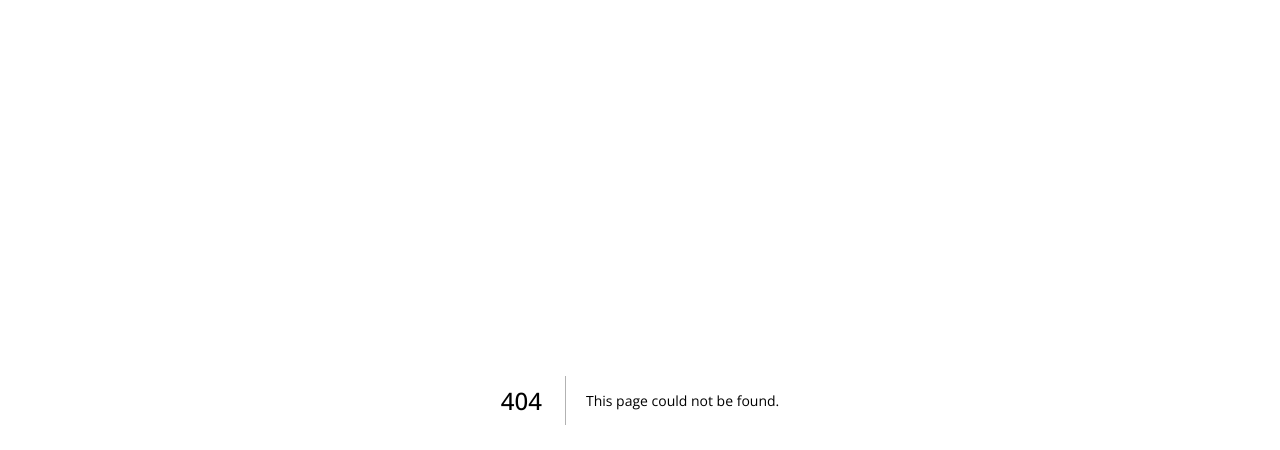
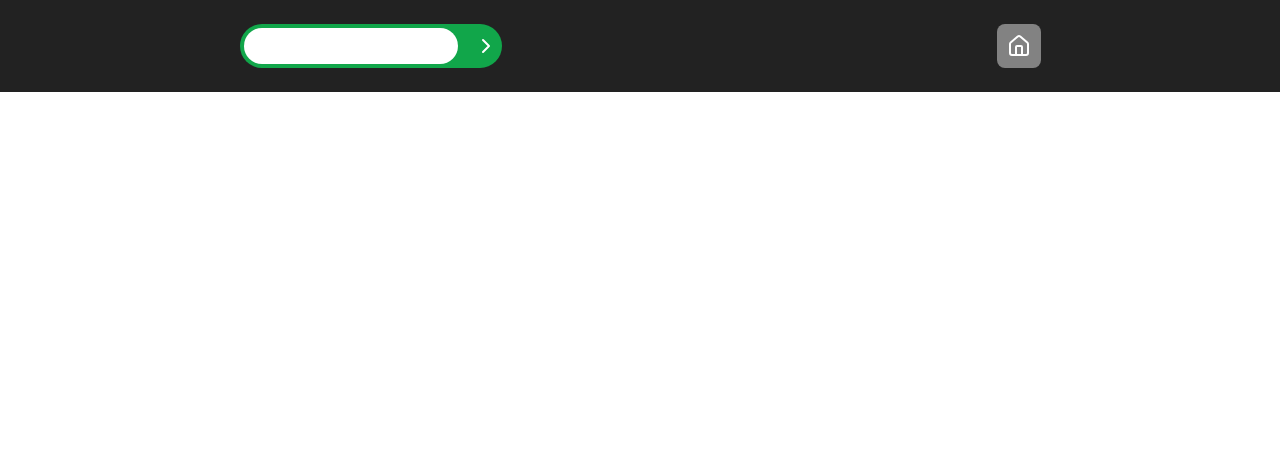
Before and after one commit to Kaiki098/ifconecta, a Next.js app: page /projects in a window 1280 px wide. Before the commit this address had no page. Shown: the top 450 px of the page. Built offline with nearby package versions, Linux system fonts and the light colour scheme.

Commit message:
add: implement SearchInput component and integrate into ProjectsPage

```diff
--- /dev/null
+++ b/src/app/components/SearchInput/SearchInput.tsx
@@ -0,0 +1,11 @@
+import { ChevronRight } from "lucide-react";
+import styles from "./style.module.css";
+
+export default function SearchInput() {
+  return (
+    <div className={styles.inputContainer}>
+      <input type="search" />
+      <ChevronRight className={styles.chevron} />
+    </div>
+  );
+}
--- /dev/null
+++ b/src/app/components/SearchInput/style.module.css
@@ -0,0 +1,23 @@
+.inputContainer {
+    padding: 0.25em;
+    background-color: var(--green-700);
+    border-radius: 1.6em;
+    display: flex;
+    align-items: center;
+    gap: 1em;
+}
+
+.inputContainer input {
+    border-radius: 1.6em;
+    border-color: transparent;
+    height: 100%;
+    padding: 0.25em;
+}
+
+.inputContainer input:focus {
+    outline: none;
+}
+
+.chevron {
+    color: var(--white-900);
+}
--- /dev/null
+++ b/src/app/projects/page.module.css
@@ -0,0 +1,7 @@
+.topBar {
+    display: flex;
+    gap: 1em;
+    background-color: var(--black-800);
+    padding: 1.5em 0;
+    justify-content: space-around;
+}
--- /dev/null
+++ b/src/app/projects/page.tsx
@@ -0,0 +1,15 @@
+import { HomeButton } from "../components/HomeButton/HomeButton";
+import SearchInput from "../components/SearchInput/SearchInput";
+import styles from "./page.module.css";
+
+export default function ProjectsPage() {
+  return (
+    <>
+      <div className={styles.topBar}>
+        <SearchInput />
+        <HomeButton />
+      </div>
+      <div></div>
+    </>
+  );
+}
```
